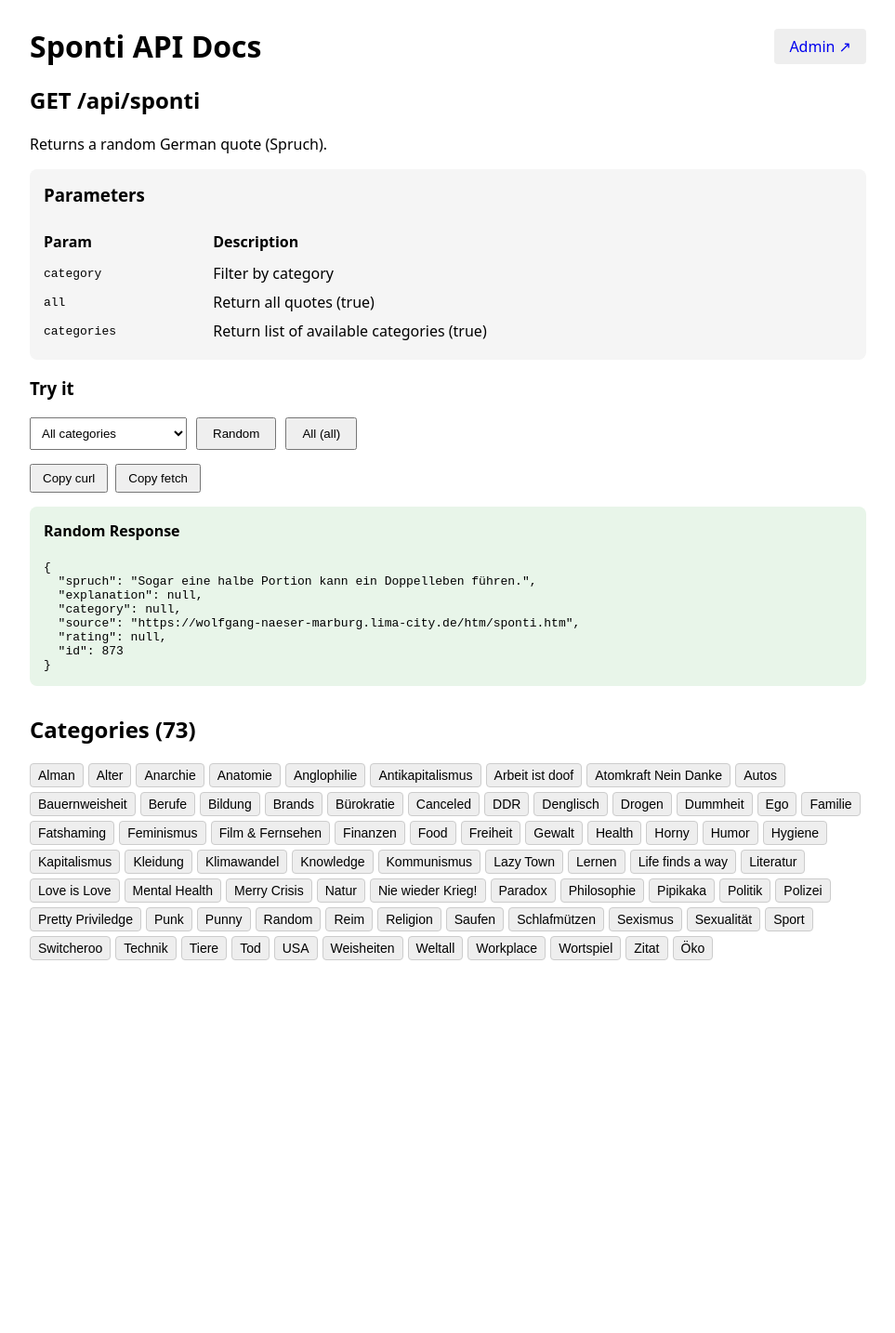
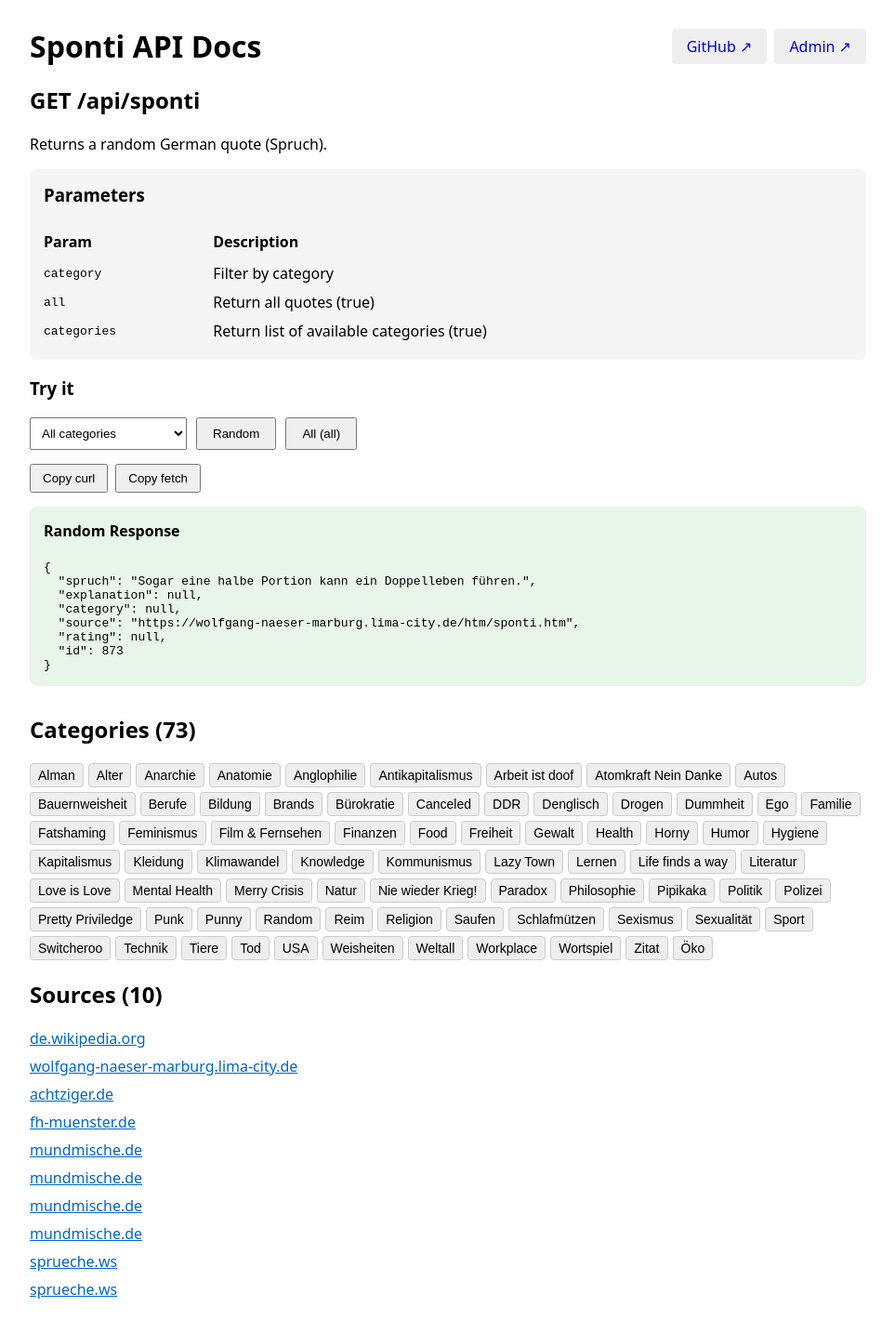
Before and after one commit to dnnsmnstrr/sponti-api, a Next.js app: page /docs in a window 1280 px wide. Shown: the top 1434 px of the page at 93% size, without its empty margins (158-1121 px from the left). Before the commit the page ends 1061 px from the top, so only its background shows below. Built offline with nearby package versions, Linux system fonts and the light colour scheme.

Commit message:
feat: add sources fetching and display in API documentation

```diff
--- a/src/app/docs/page.tsx
+++ b/src/app/docs/page.tsx
@@ -9,9 +9,11 @@ export default function Docs() {
   const [loading, setLoading] = useState(false);
   const [selectedCategory, setSelectedCategory] = useState("");
   const [currentUrl, setCurrentUrl] = useState("");
+  const [sources, setSources] = useState<string[]>([]);
 
   useEffect(() => {
     fetchCategories();
+    fetchSources();
     testRandom();
   }, []);
 
@@ -19,6 +21,13 @@ export default function Docs() {
     const res = await fetch("/api/sponti/categories");
     const data = await res.json();
     setCategories(data.categories);
+  };
+
+  const fetchSources = async () => {
+    const res = await fetch("/api/sponti?all=true");
+    const data = await res.json();
+    const uniqueSources = [...new Set(data.sprueche.map((s: any) => s.source).filter(Boolean))] as string[];
+    setSources(uniqueSources.sort());
   };
 
   const testRandom = async () => {
@@ -56,11 +65,16 @@ export default function Docs() {
     <div style={{ maxWidth: 900, margin: "0 auto", padding: 20, fontFamily: "system-ui" }}>
       <div style={{ display: "flex", justifyContent: "space-between", alignItems: "center" }}>
         <h1 style={{ margin: 0 }}>Sponti API Docs</h1>
-        {typeof window !== 'undefined' && window.location.hostname === 'localhost' && (
-          <a href="/admin" style={{ padding: "8px 16px", background: "#eee", borderRadius: 4, textDecoration: "none" }}>
-            Admin ↗
+        <div style={{ display: "flex", gap: 8 }}>
+          <a href="https://github.com/dnnsmnstrr/sponti-api" target="_blank" rel="noopener noreferrer" style={{ padding: "8px 16px", background: "#eee", borderRadius: 4, textDecoration: "none" }}>
+            GitHub ↗
           </a>
-        )}
+          {typeof window !== 'undefined' && window.location.hostname === 'localhost' && (
+            <a href="/admin" style={{ padding: "8px 16px", background: "#eee", borderRadius: 4, textDecoration: "none" }}>
+              Admin ↗
+            </a>
+          )}
+        </div>
       </div>
 
       <section style={{ marginBottom: 30 }}>
@@ -169,6 +183,19 @@ export default function Docs() {
           ))}
         </div>
       </section>
+
+      <section>
+        <h2>Sources ({sources.length})</h2>
+        <ul style={{ listStyle: "none", padding: 0 }}>
+          {sources.map(s => (
+            <li key={s} style={{ marginBottom: 8 }}>
+              <a href={s} target="_blank" rel="noopener noreferrer" style={{ color: "#0066cc" }}>
+                {s.replace(/^https?:\/\/(www\.)?/, '').replace(/\/.*/, '')}
+              </a>
+            </li>
+          ))}
+        </ul>
+      </section>
     </div>
   );
 }
--- /dev/null
+++ b/src/app/page.tsx
@@ -0,0 +1,5 @@
+import { redirect } from "next/navigation";
+
+export default function Root() {
+  redirect("/docs");
+}
```
